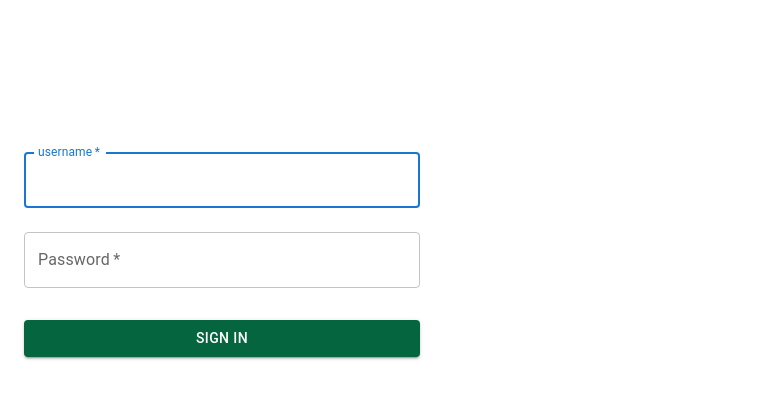
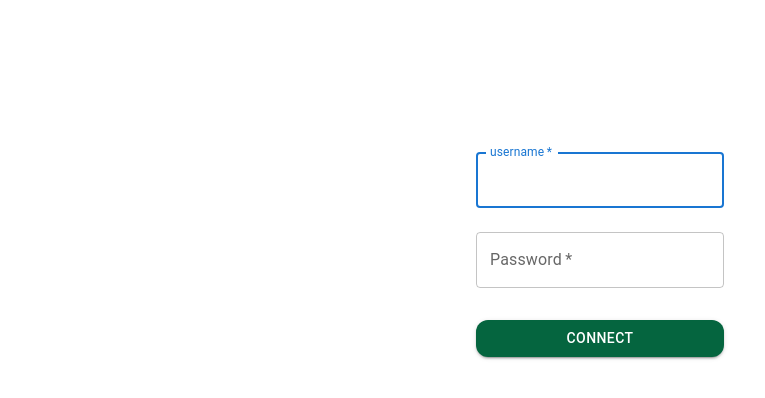
Before and after one commit to GLYJER-HUB/Admin_PE, a React (Vite) app: page /login in a window 1280 px wide. Shown: the top 398 px of the page, without its empty margins (0-765 px from the left). Built offline with nearby package versions, Linux system fonts and the light colour scheme.

Commit message:
commit login

```diff
--- a/src/components/DrawerNav.jsx
+++ b/src/components/DrawerNav.jsx
@@ -25,6 +25,7 @@ import { ListItem } from '@mui/material';
 import logo from '../assets/UE.png';
 import { useState } from 'react';
 import MenuItem from '@mui/material/MenuItem';
+
 
 
 
@@ -117,6 +118,8 @@ const menus = [
 
 
 export default function MiniDrawer() {
+
+
     const theme = useTheme();
     const [open, setOpen] = useState(false);
 
@@ -148,6 +151,23 @@ export default function MiniDrawer() {
     const handleClose = () => {
         setAnchorEl(null);
     };
+
+
+    const handleLogout = async () => {
+        console.log("Logout button press");
+        const response = await fetch("http://localhost:4000/api/auth/logout", {
+            method:'POST',
+            credentials: 'include',
+        });
+
+        if (response.ok) {
+            navigate('/login');
+        }
+
+
+
+    }
+
 
     return (
         <Box sx={{ display: 'flex' }}>
@@ -209,9 +229,10 @@ export default function MiniDrawer() {
                                 }}
                                 open={Boolean(anchorEl)}
                                 onClose={handleClose}
+                                sx={{ mt: 4 }}
                             >
                                 <MenuItem onClick={handleClose}>My account</MenuItem>
-                                <MenuItem onClick={handleClose}>Logout</MenuItem>
+                                <MenuItem onClick={handleLogout}>Logout</MenuItem>
 
                             </Menu>
                         </span>
--- a/src/components/UserTable.jsx
+++ b/src/components/UserTable.jsx
@@ -30,21 +30,21 @@ export default function ProjectTable() {
 
 	const [loading, setLoading] = useState(true);
 
-	const [projects, setProjects] = useState([]);
+	const [users, setUsers] = useState([]);
 	useEffect(() => {
-		const fetchProjects = async () => {
+		const fetchUsers = async () => {
 			const response = await fetch("http://localhost:4000/api/users");
 			const responseData = await response.json();
-			setProjects(responseData.projects);
+			setUsers(responseData.users);
 			setLoading(false);
 
 		};
 
-		fetchProjects();
+		fetchUsers();
 	}, []);
 
 
-
+	console.log(users);
 
 	const [open, setOpen] = useState(false);
 
--- a/src/components/loginCard.jsx
+++ b/src/components/loginCard.jsx
@@ -14,6 +14,7 @@ import Container from '@mui/material/Container';
 import { createTheme, ThemeProvider } from '@mui/material/styles';
 import { colors } from '../utilities/colors';
 import {useNavigate} from 'react-router-dom';
+import Stack from '@mui/material/Stack';
 
 
 
@@ -60,8 +61,12 @@ export default function LoginCard() {
   }
 
   return (
-    <ThemeProvider theme={defaultTheme}>
-      <Container component="main" maxWidth="xs">
+    <Container sx={{
+      height: '100vh',
+      width: '100vw',
+      backgroundColor: 'white',
+    }}>
+      <Container>
         <CssBaseline />
         <Box
           sx={{
@@ -72,21 +77,26 @@ export default function LoginCard() {
           }}
         >
 
-          <Box component="form" onSubmit={handleSubmit} noValidate sx={{ mt: 1 }}>
+          <Box component="form" onSubmit={handleSubmit} noValidate sx={{ mt: 1, alignContent:'center'}}>
+            <Stack direction="column" sx={{alignItems:'center'}}>
+
+
             <TextField
               margin="normal"
+              fullWidth
               required
-              fullWidth
               id="username"
               label="username"
               name="username"
               autoComplete="username"
               autoFocus
+              sx={{borderColor:colors.primary, color:colors.primary}}
             />
+
             <TextField
               margin="normal"
+              fullWidth
               required
-              fullWidth
               name="password"
               label="Password"
               type="password"
@@ -98,14 +108,16 @@ export default function LoginCard() {
               type="submit"
               fullWidth
               variant="contained"
-              sx={{ mt: 3, mb: 2, background: colors.primary }}
+              sx={{ mt: 3, mb: 2, background: colors.primary, borderRadius:3 }}
             >
-              Sign In
+              Connect
             </Button>
+
+            </Stack>
 
           </Box>
         </Box>
       </Container>
-    </ThemeProvider>
+      </Container>
   );
 }
```
